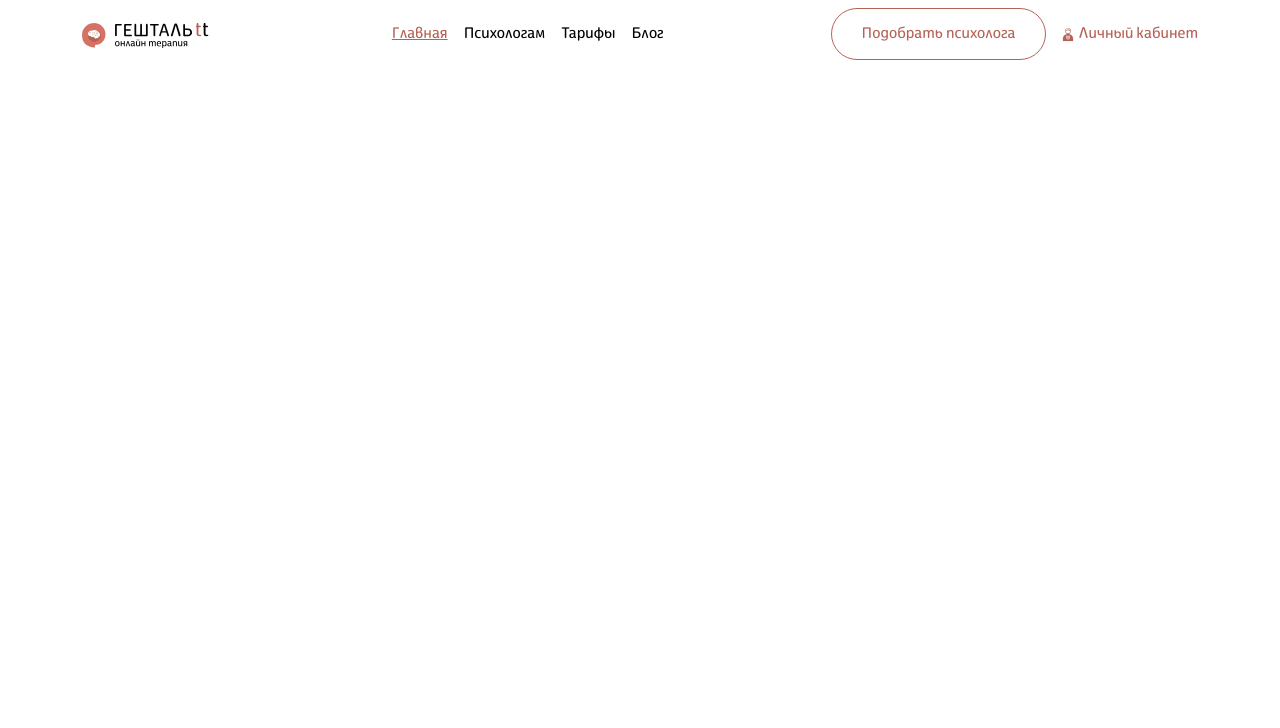
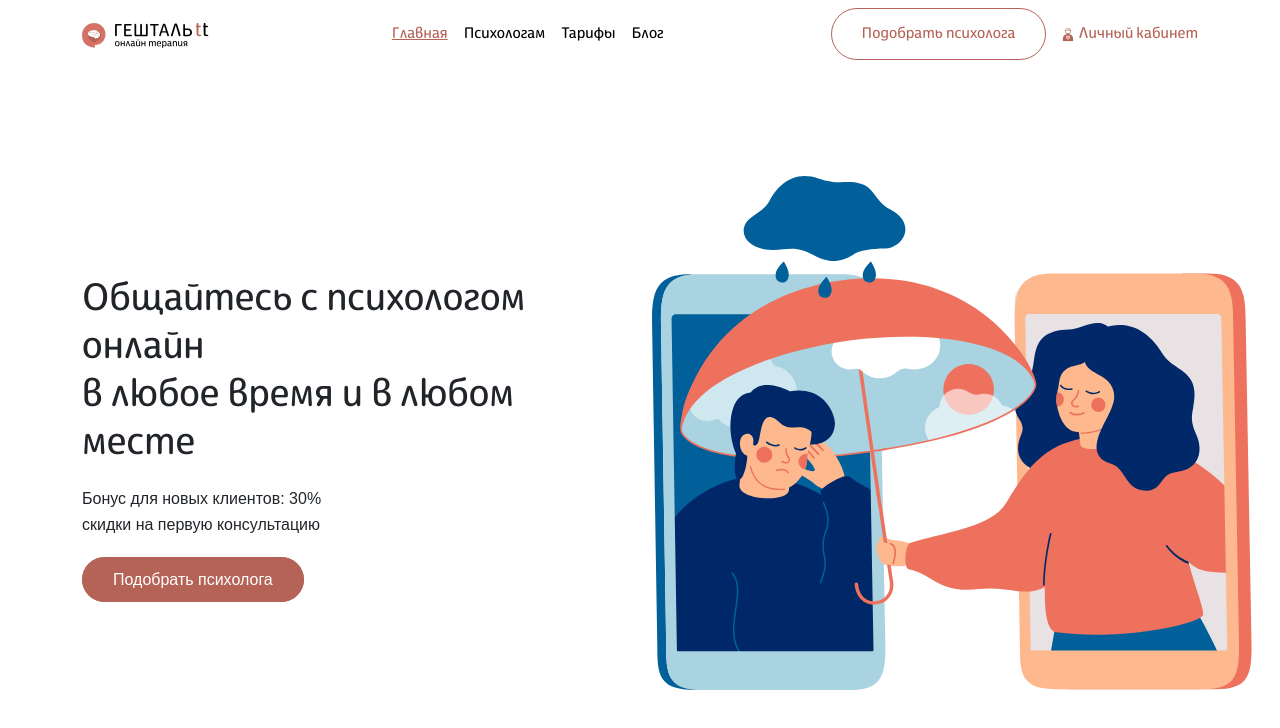
Before and after one commit to kunilovsky/old-del, a plain HTML site: page index.html in a window 1280 px wide. Drawn offline with Linux system fonts and the light colour scheme; a web font is replaced by a local one.

Commit message:
Start Section: descktop

```diff
--- a/assets/style/sass/_section.sass
+++ b/assets/style/sass/_section.sass
@@ -0,0 +1,19 @@
+/* Start section Site */
+.start
+    height: calc( 100vh - 70px )
+    align-items: center
+    &__description
+        margin-top: 20px
+        margin-bottom: 30px
+    &__btn
+        padding: 13px 30px
+        border: 1px solid $red
+        border-radius: 1000px
+        background: $red
+        transition: .3s
+        color: $white
+    &__btn:hover
+        background: $white
+        color: $red
+    &__img
+        max-width: 600px
--- a/assets/style/sass/style.sass
+++ b/assets/style/sass/style.sass
@@ -2,6 +2,13 @@ body
     font-family: 'Montserrat', sans-serif
 h1, h2, h3, h4, h5, h6
     font-family: 'Ossem-Rounded', sans-serif
+h2
+    font-size: 40px
+    font-weight: normal
+    line-height: 120%
+p
+    font-size: 16px
+    line-height: 160%
 a
     text-decoration: none
 a:hover
--- a/index.html
+++ b/index.html
@@ -5,7 +5,7 @@
     <meta charset="UTF-8">
     <meta http-equiv="X-UA-Compatible" content="IE=edge">
     <meta name="viewport" content="width=device-width, initial-scale=1.0">
-    <title>Document</title>
+    <title>Main Page</title>
     <link rel="stylesheet" href="assets/fonts/ossem.css">
     <link rel="stylesheet" href="assets/fonts/montserrat.css">
     <link rel="stylesheet" href="assets/style/bootstrap.min.css">
@@ -14,7 +14,7 @@
 
 <body>
     <!-- Header -->
-    <header>
+    <header class="sticky-top">
         <nav class="navbar navbar-expand-lg navbar-light">
             <div class="container">
                 <a class="navbar-brand" href="#">
@@ -41,7 +41,8 @@
                     </ul>
                     <div class="d-flex align-items-center">
                         <a class="nav-link-btn_1" href="">Подобрать психолога</a>
-                        <a class="nav-link-btn_2 ms-3" href=""><img class="pe-1" src="assets/img/icon-lk.svg" alt="личный кабинет">Личный
+                        <a class="nav-link-btn_2 ms-3" href=""><img class="pe-1" src="assets/img/icon-lk.svg"
+                                alt="личный кабинет">Личный
                             кабинет</a>
                     </div>
                 </div>
@@ -50,6 +51,31 @@
     </header>
     <!-- /Header -->
 
+    <!-- Main -->
+    <main>
+        <section class="start d-flex">
+            <div class="container">
+                <div class="row align-items-center">
+                    <div class="col-lg-6">
+                        <h2>
+                            Общайтесь с психологом онлайн <br> в любое время и в любом месте
+                        </h2>
+                        <p class="start__description">
+                            Бонус для новых клиентов: 30% <br> скидки на первую консультацию
+                        </p>
+                        <div>
+                            <a class="start__btn" href="">Подобрать психолога</a>
+                        </div>
+                    </div>
+                    <div class="col-lg-6 text-center">
+                        <img class="start__img" src="assets/img/img-start.svg" alt="animation">
+                    </div>
+                </div>
+            </div>
+        </section>
+    </main>
+    <!-- /Main -->
+
     <!-- JS -->
     <script src="assets/js/bootstrap.min.js"></script>
     <!-- /JS -->
```
Also changed, not shown: assets/img/img-start.svg (added), assets/style/sass/_header.sass (line endings or trailing spaces), assets/style/style.css, 1 other file.
